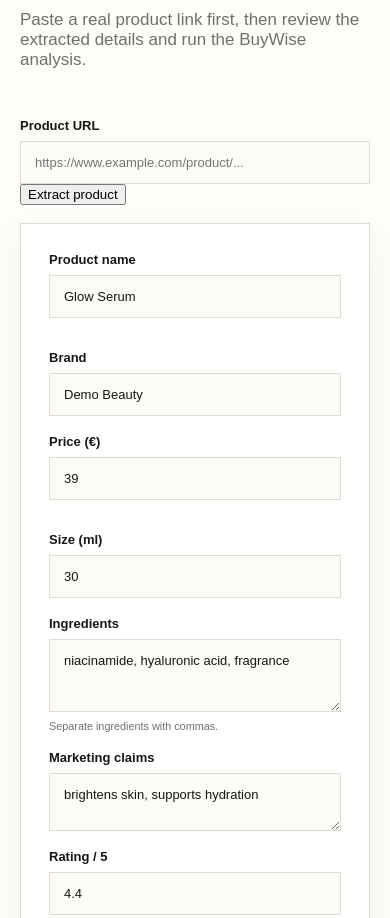
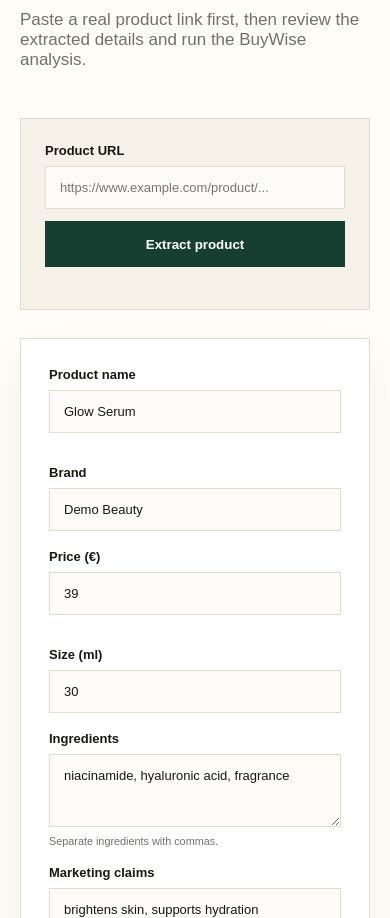
Before and after one commit to GhinwaFAKIH/buywise-ai, a Next.js app in the folder frontend/: page / in a window 390 px wide. Shown: the part 877-1795 px from the top of the page. Built offline with nearby package versions, Linux system fonts and the light colour scheme; no server answers.

Commit message:
Style product URL extraction flow

```diff
--- a/frontend/app/globals.css
+++ b/frontend/app/globals.css
@@ -511,3 +511,65 @@ footer p {
     gap: 10px;
   }
 }
+
+
+.urlCard {
+  max-width: 1180px;
+  margin: 0 auto 28px;
+  border: 1px solid var(--line);
+  background: var(--cream);
+  padding: 24px;
+}
+
+.urlRow {
+  display: grid;
+  grid-template-columns: 1fr auto;
+  gap: 12px;
+}
+
+.secondaryButton {
+  border: none;
+  background: var(--green);
+  color: white;
+  padding: 0 22px;
+  min-height: 48px;
+  font-weight: 800;
+  cursor: pointer;
+}
+
+.secondaryButton:disabled {
+  opacity: 0.6;
+}
+
+.extractedSummary {
+  margin-top: 18px;
+  padding-top: 18px;
+  border-top: 1px solid var(--line);
+  display: flex;
+  gap: 16px;
+  align-items: center;
+}
+
+.extractedSummary img {
+  width: 72px;
+  height: 72px;
+  object-fit: cover;
+  border: 1px solid var(--line);
+  background: white;
+}
+
+.extractedSummary p {
+  margin: 5px 0 0;
+  color: var(--muted);
+  font-size: 13px;
+}
+
+@media (max-width: 600px) {
+  .urlRow {
+    grid-template-columns: 1fr;
+  }
+
+  .secondaryButton {
+    min-height: 46px;
+  }
+}
```
